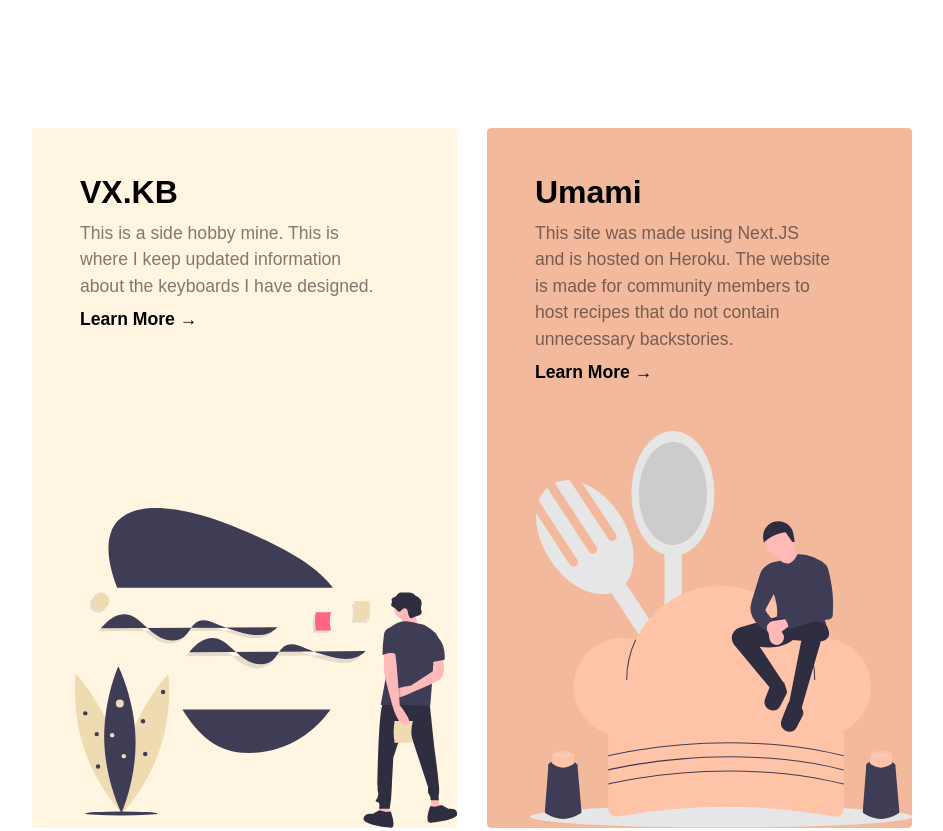
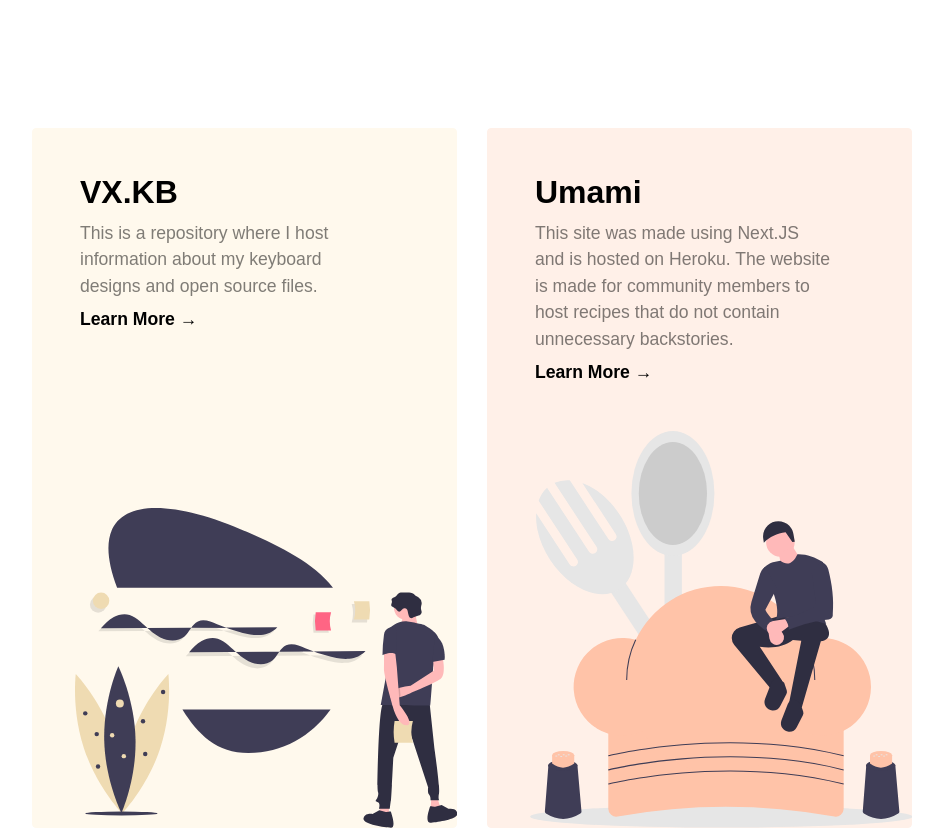
Before and after one commit to samuelle107/personal-website, a Gatsby site: page / in a window 1280 px wide. Shown: the part 740-1571 px from the top of the page, without its empty margins (168-1111 px from the left). Built offline with nearby package versions, Linux system fonts and the light colour scheme; Gatsby itself is replaced by a stand-in of ours.

Commit message:
Changed wording and colors

```diff
--- a/src/components/projects.jsx
+++ b/src/components/projects.jsx
@@ -20,8 +20,8 @@
     id: 6,
     title: 'VX.KB',
     link: 'https://github.com/samuelle107/VX.KB',
-    description: 'This is a side hobby mine. This is where I keep updated information about the keyboards I have designed.',
-    color: '#fff5e0',
+    description: 'This is a repository where I host information about my keyboard designs and open source files.',
+    color: '#fff9ed',
     image: <Thought style={{ width: '90%', height: '100%' }} />,
   },
   {
@@ -29,7 +29,7 @@
     title: 'Umami',
     link: 'https://umami-website.herokuapp.com/',
     description: 'This site was made using Next.JS and is hosted on Heroku. The website is made for community members to host recipes that do not contain unnecessary backstories.',
-    color: '#f2b99d',
+    color: '#fff0e8',
     image: <Cooking style={{ width: '90%', height: '100%' }} />,
   },
   {
@@ -37,7 +37,7 @@
     title: 'Personal Website',
     link: 'https://github.com/samuelle107/personal-website',
     description: 'My site was made with Gatsby.JS. This is a playground for me to show off my projects and practice modern techniques for web design.',
-    color: '#FFE9E2',
+    color: '#ffeee8',
     image: <Thinking style={{ width: '90%', height: '100%' }} />,
   },
   {
@@ -53,7 +53,7 @@
     title: 'MAZ Chan',
     link: 'https://github.com/samuelle107/maz-chan',
     description: 'MAZ Chan is a Discord bot written in Python and is hosted on Heroku. She helps scrape Reddit for information about mechanical keyboards and gives the members fun commands.',
-    color: '#bad6f5',
+    color: '#b3cdff',
     image: <Analysis style={{ width: '90%', height: '100%' }} />,
   },
   {
```
